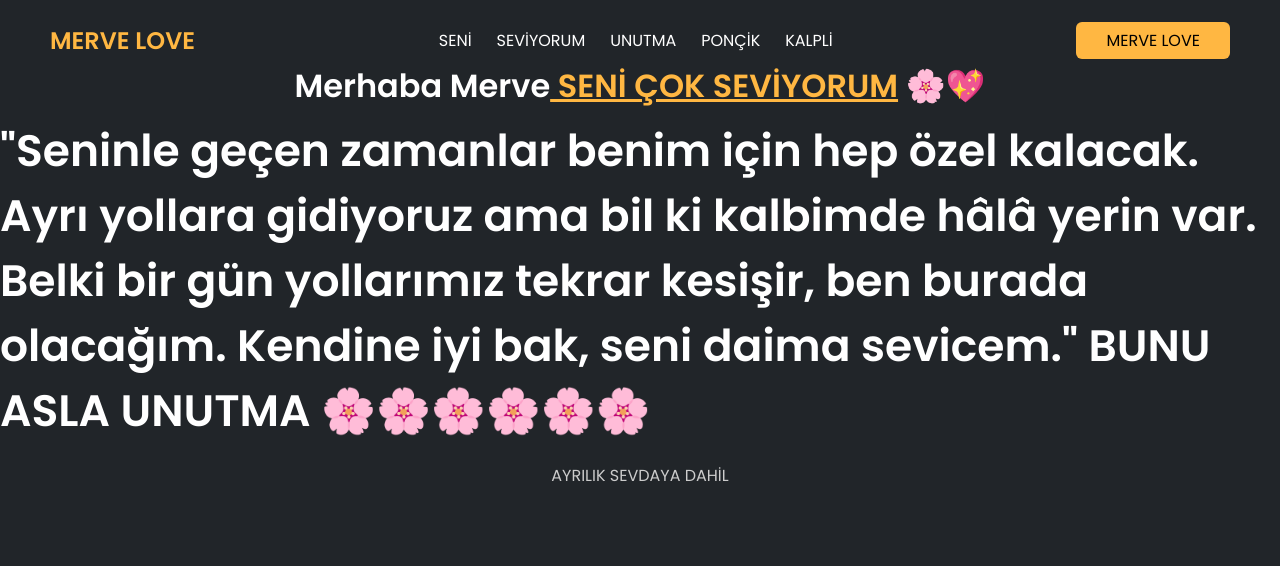
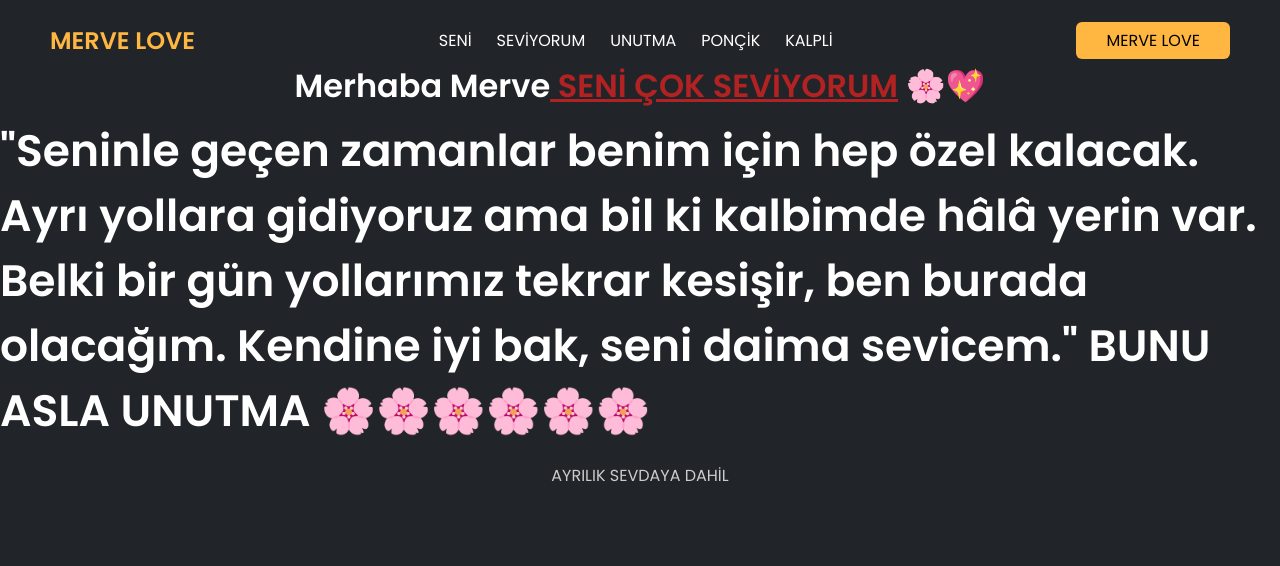
Before and after one commit to mervelove/merverlove, a plain HTML site: page index.html in a window 1280 px wide. Shown: the top 566 px of the page. Drawn offline with nearby package versions, Linux system fonts and the light colour scheme.

Commit message:
Update style.css

```diff
--- a/style.css
+++ b/style.css
@@ -78,7 +78,7 @@ body{
 }
 
 .main h4 span{
-    color: #ffb742;
+    color: #B22222;
     text-decoration: underline;
 }
 
```
